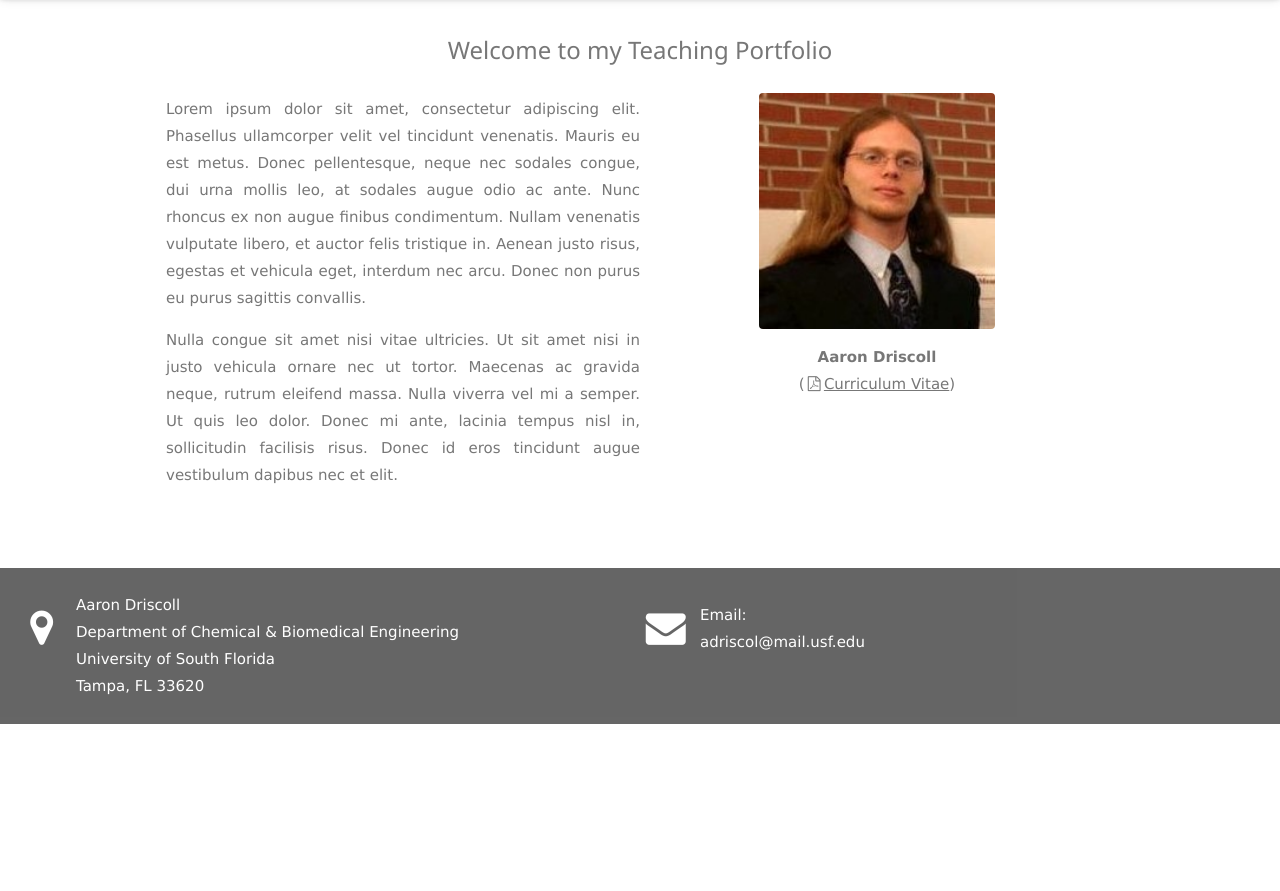
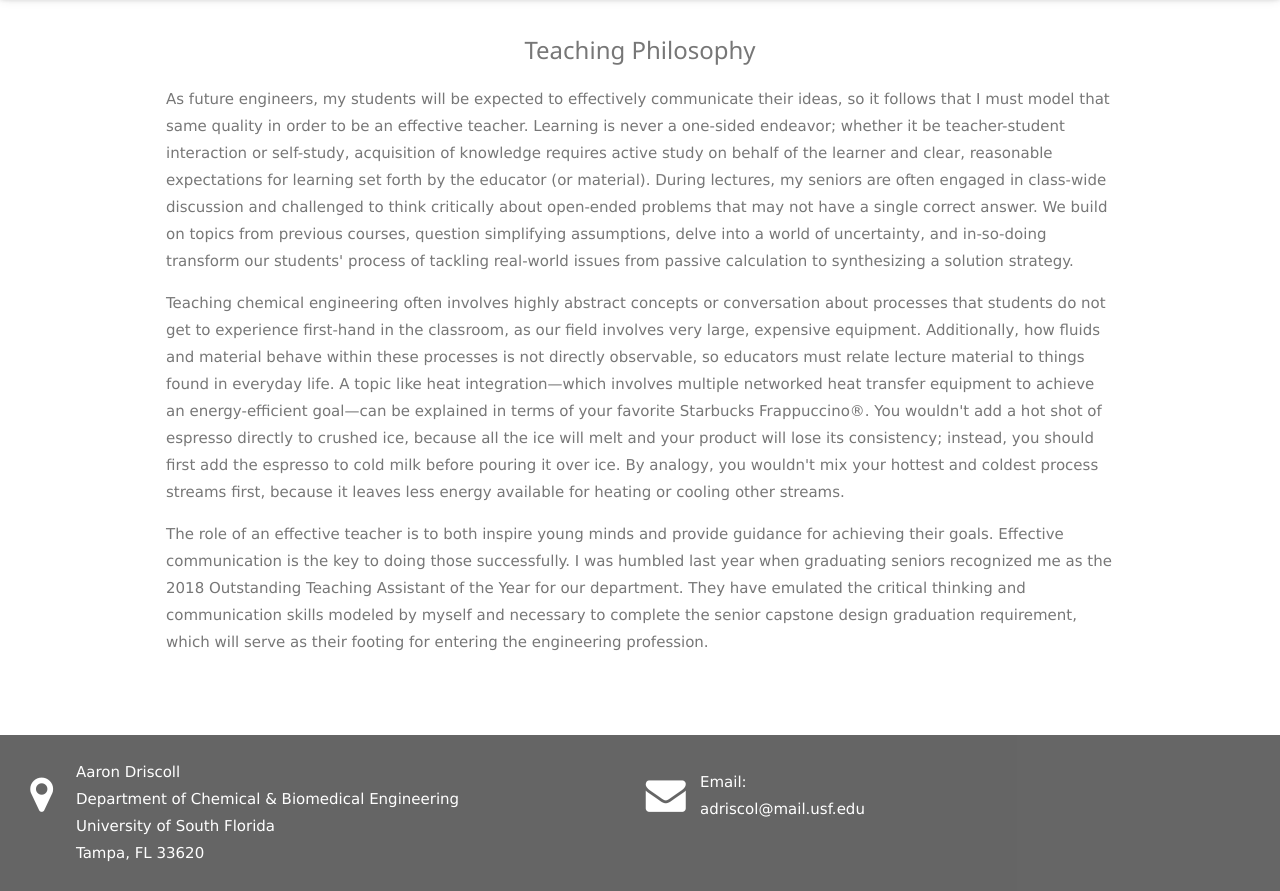
Before and after one commit to adriscol/adriscol.github.io, a plain HTML site: page teaching-philosophy.htm in a window 1280 px wide. Shown: the part 46-937 px from the top of the page. Before the commit the page ends 800 px from the top, so only its background shows below. Drawn offline with nearby package versions, Linux system fonts and the light colour scheme.

Commit message:
Update teaching-philosophy.htm

```diff
--- a/teaching-philosophy.htm
+++ b/teaching-philosophy.htm
@@ -45,20 +45,10 @@
 
 <!-- Container  -->
 <div class="w3-content w3-container w3-padding-64">
-  <h3 class="w3-center">Welcome to my Teaching Portfolio</h3>
-  <div class="w3-row">
-    <div class="w3-col m6 w3-justify">
-      <p>Lorem ipsum dolor sit amet, consectetur adipiscing elit. Phasellus ullamcorper velit vel tincidunt venenatis. Mauris eu est metus. Donec pellentesque, neque nec sodales congue, dui urna mollis leo, at sodales augue odio ac ante. Nunc rhoncus ex non augue finibus condimentum. Nullam venenatis vulputate libero, et auctor felis tristique in. Aenean justo risus, egestas et vehicula eget, interdum nec arcu. Donec non purus eu purus sagittis convallis.</p>
-      <p>Nulla congue sit amet nisi vitae ultricies. Ut sit amet nisi in justo vehicula ornare nec ut tortor. Maecenas ac gravida neque, rutrum eleifend massa. Nulla viverra vel mi a semper. Ut quis leo dolor. Donec mi ante, lacinia tempus nisl in, sollicitudin facilisis risus. Donec id eros tincidunt augue vestibulum dapibus nec et elit.</p>
-    </div>
-    <div class="w3-col m6 w3-center w3-padding-large">
-      <img src="images/Aaron.jpg" class="w3-round w3-image" alt="Aaron Driscoll" width="236" height="272">
-      <p>
-        <b>Aaron Driscoll</b><br>
-        (<a href="CV.pdf"><i class="fa fa-file-pdf-o fa-fw"></i>Curriculum Vitae</a>)
-      </p>
-    </div>
-  </div>
+  <h3 class="w3-center">Teaching Philosophy</h3>
+  <p>As future engineers, my students will be expected to effectively communicate their ideas, so it follows that I must model that same quality in order to be an effective teacher. Learning is never a one-sided endeavor; whether it be teacher-student interaction or self-study, acquisition of knowledge requires active study on behalf of the learner and clear, reasonable expectations for learning set forth by the educator (or material). During lectures, my seniors are often engaged in class-wide discussion and challenged to think critically about open-ended problems that may not have a single correct answer. We build on topics from previous courses, question simplifying assumptions, delve into a world of uncertainty, and in-so-doing transform our students' process of tackling real-world issues from passive calculation to synthesizing a solution strategy.</p>
+  <p>Teaching chemical engineering often involves highly abstract concepts or conversation about processes that students do not get to experience first-hand in the classroom, as our field involves very large, expensive equipment. Additionally, how fluids and material behave within these processes is not directly observable, so educators must relate lecture material to things found in everyday life. A topic like heat integration&mdash;which involves multiple networked heat transfer equipment to achieve an energy-efficient goal&mdash;can be explained in terms of your favorite Starbucks Frappuccino&reg. You wouldn't add a hot shot of espresso directly to crushed ice, because all the ice will melt and your product will lose its consistency; instead, you should first add the espresso to cold milk before pouring it over ice. By analogy, you wouldn't mix your hottest and coldest process streams first, because it leaves less energy available for heating or cooling other streams.</p>
+  <p>The role of an effective teacher is to both inspire young minds and provide guidance for achieving their goals. Effective communication is the key to doing those successfully. I was humbled last year when graduating seniors recognized me as the 2018 Outstanding Teaching Assistant of the Year for our department. They have emulated the critical thinking and communication skills modeled by myself and necessary to complete the senior capstone design graduation requirement, which will serve as their footing for entering the engineering profession.</p>
 </div>
 
 
```
